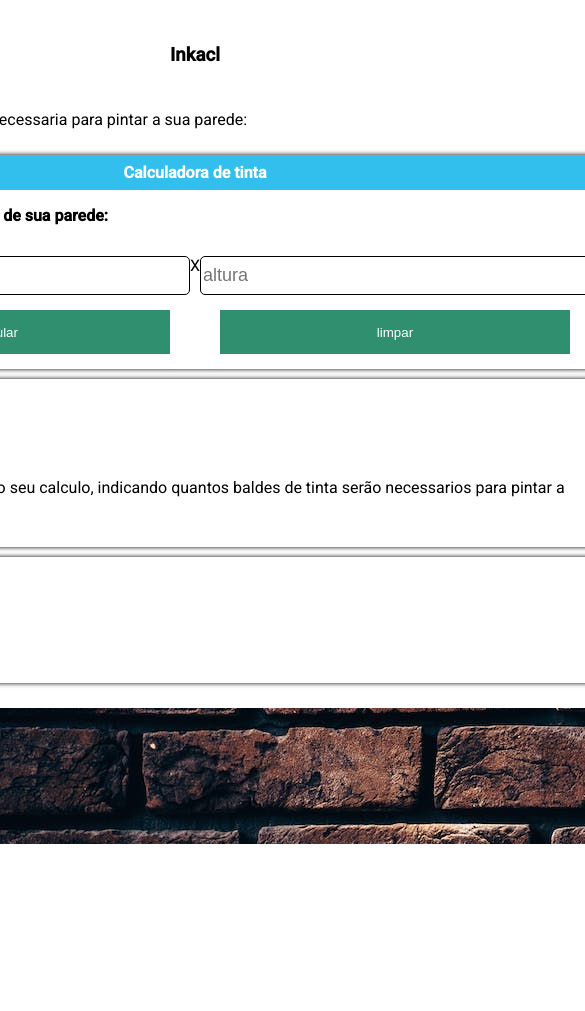
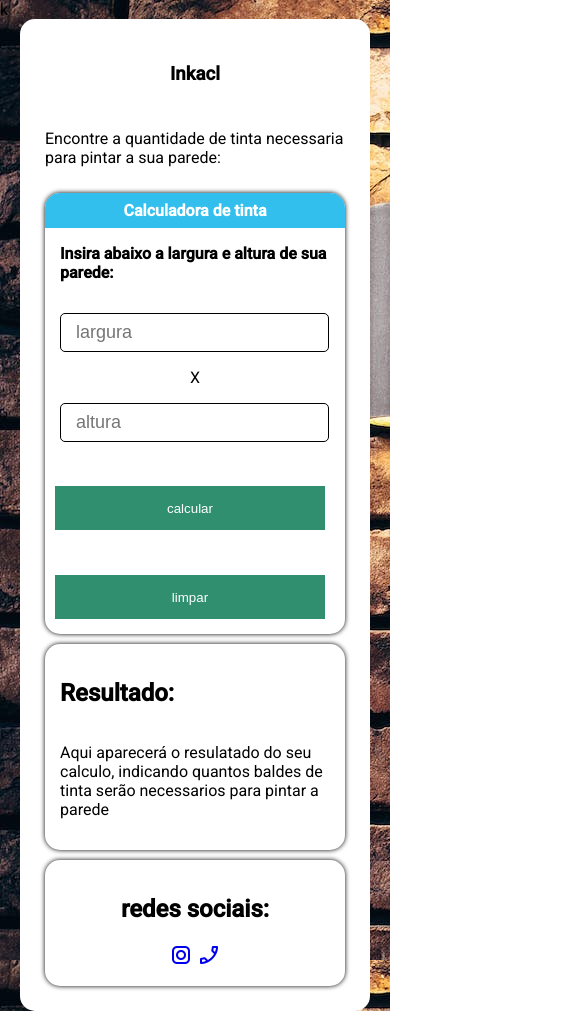
Before and after one commit to andd38/parede-project, a plain HTML site: page index.html in a window 390 px wide. Shown: the top 1011 px of the page, 585 px wide, since content can reach past the window. Before the commit the page ends 844 px from the top, so only its background shows below. Drawn offline with nearby package versions, Linux system fonts and the light colour scheme.

Commit message:
responsividade

```diff
--- a/index.html
+++ b/index.html
@@ -5,6 +5,7 @@
     <meta name="viewport" content="width=device-width, initial-scale=1.0">
     <title>Document</title>
     <link rel="stylesheet" href="style.css">
+    <link rel="stylesheet" href="portrait.css" media="screen and (orientation:portrait)">k
     <link rel="stylesheet" href="https://fonts.googleapis.com/css2?family=Material+Symbols+Outlined:opsz,wght,FILL,GRAD@20..48,100..700,0..1,-50..200" />
 </head>
 <body>
@@ -19,7 +20,7 @@
                 </div>
                 <p><strong>Insira abaixo a largura e altura de sua parede:</strong></p>
                 <div class="input-value">
-                    <input type="text" id="width" placeholder="largura">X
+                    <input type="text" id="width" placeholder="largura"><p>X</p>
                     <input type="text" id="height" placeholder="altura"><br>
                 </div>
                 <div class="input-button">
@@ -37,7 +38,7 @@
                     <a href="https://www.instagram.com/sadm0m3nt5/"><span class="material-symbols-outlined">
                         nest_protect
                         </span></a>
-                    <a href=""><span class="material-symbols-outlined">
+                    <a href="https://wa.me/5561993838031"><span class="material-symbols-outlined">
                         phone_enabled
                         </span></a>
                 </nav>
--- /dev/null
+++ b/portrait.css
@@ -0,0 +1,49 @@
+.card1{
+    display: flex;
+    flex-direction: column;
+
+}
+.container{
+   max-width: 300px;
+}
+input[type = text]{
+    max-width: 250px;
+    height: 35px;
+    outline: none;
+    border: 1px solid ;
+    font-size: 18px;
+    border-radius: 5px;
+    padding-left: 15px;
+
+}
+
+.input-value{
+    padding: 15px;
+    display: flex;
+    flex-direction: column;
+}
+.input-value > p{
+    text-align: center;
+}
+.card1>.input-button{
+    display: flex;
+    justify-content: center;
+    flex-direction: column;
+    gap: 20px;
+}
+input[type=reset],input[type=button]{
+    margin: 10px;
+    outline: none;
+    border: none;
+    cursor: pointer;
+    max-width: 270px;
+    height: 44px;
+    background-color: rgb(47, 143, 111);
+    margin-bottom: 15px;
+    color: white;
+}
+.card3{
+    display: flex;
+    justify-content: center;
+    align-items: center;
+}
--- a/style.css
+++ b/style.css
@@ -43,6 +43,7 @@ input[type = text]{
     border: 1px solid ;
     font-size: 18px;
     border-radius: 5px;
+    padding-left: 15px;
 
 }
 .card1>.input-button{
```
Also changed, not shown: script.js (added).
